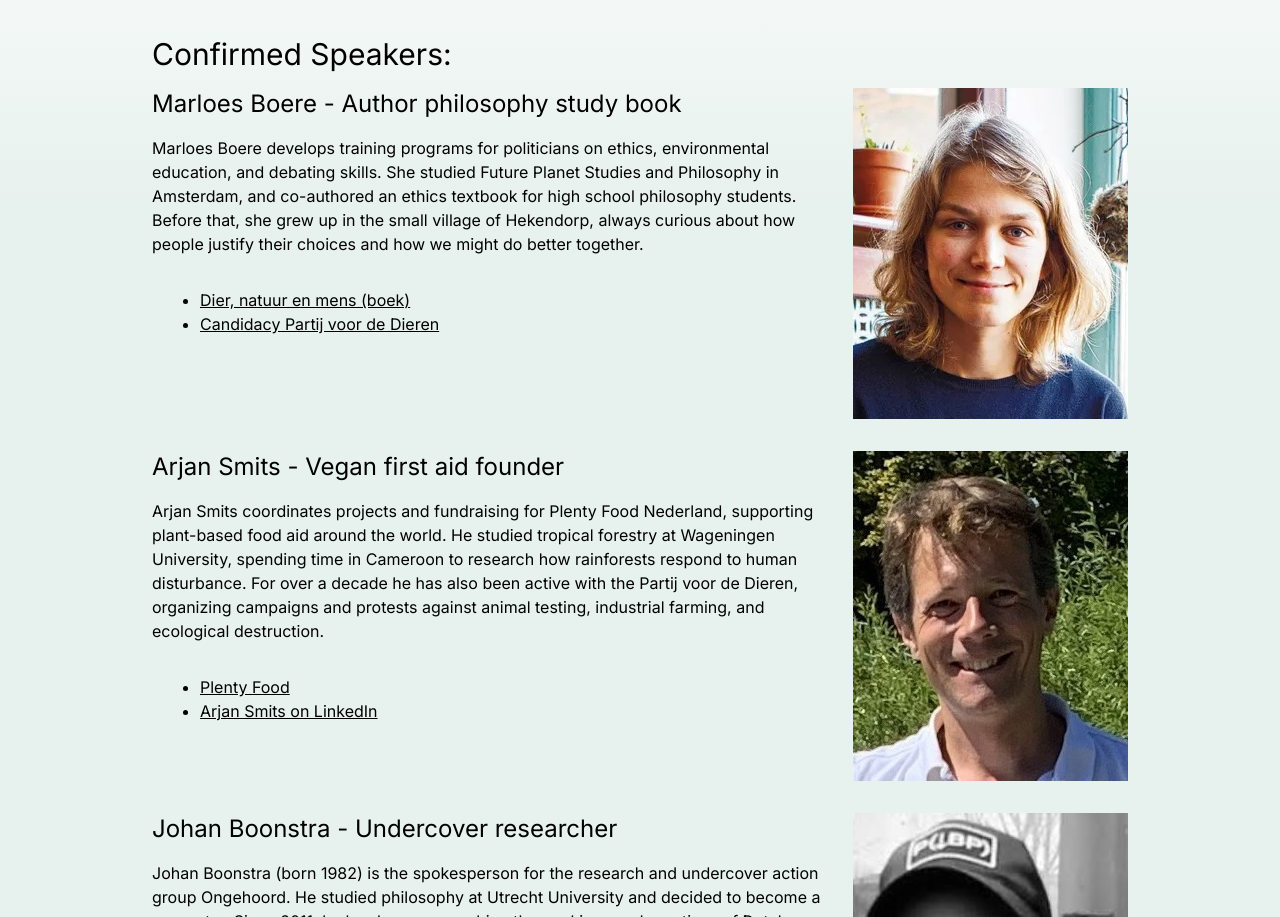
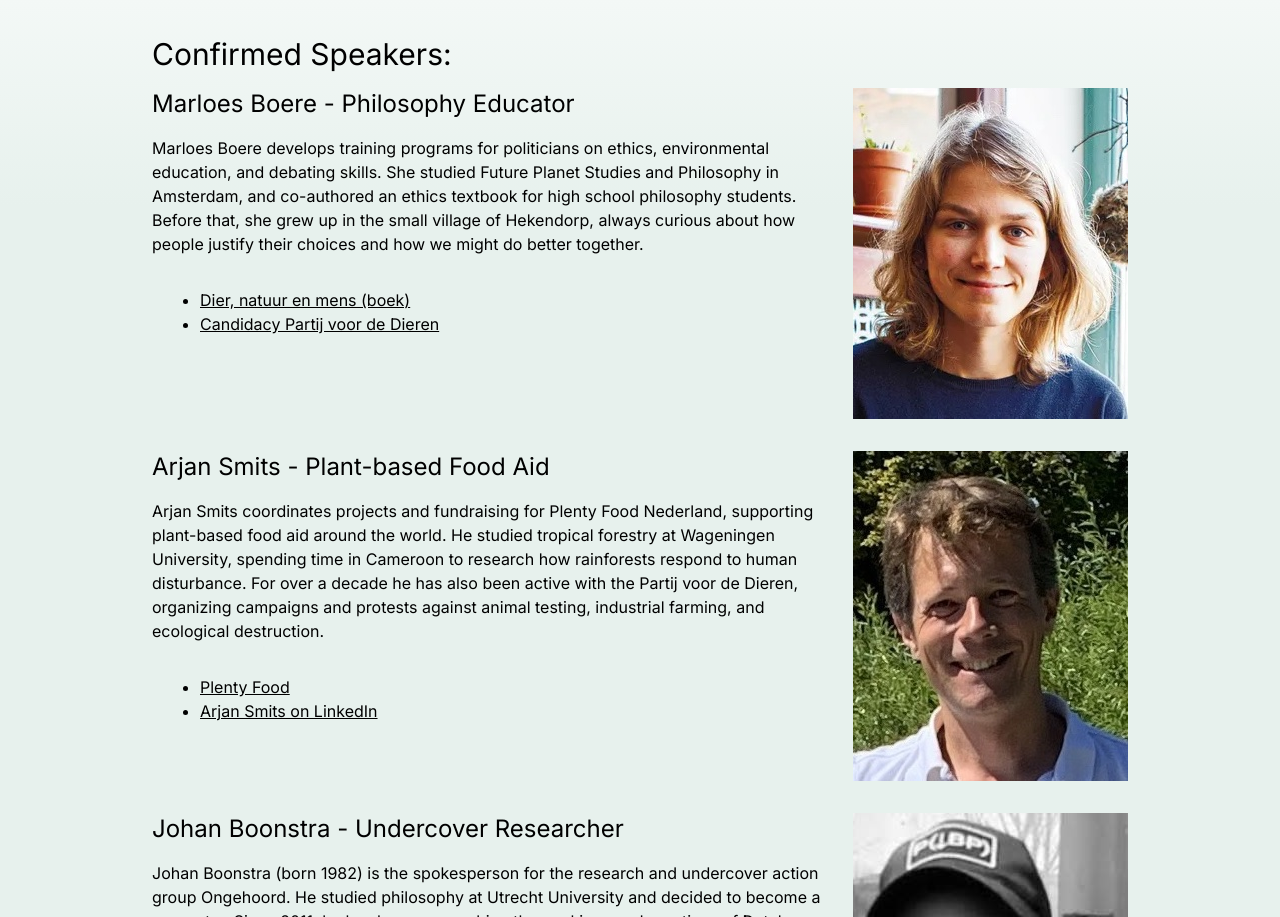
Before and after one commit to veganfuture/veganfuture.org, a Next.js app: page /raaf/3 in a window 1280 px wide. Shown: the part 795-1712 px from the top of the page. Built offline with nearby package versions, Linux system fonts and the light colour scheme.

Commit message:
raaf 3: change titles of speakers (Arjan Smits in particular)

```diff
--- a/app/raaf/3/page.tsx
+++ b/app/raaf/3/page.tsx
@@ -159,9 +159,7 @@ export default function RAAF3() {
 
       <div className="p-4 flex flex-col md:flex-row items-start gap-4">
         <div className="flex-1">
-          <span className="text-2xl">
-            Marloes Boere - Author philosophy study book
-          </span>
+          <span className="text-2xl">Marloes Boere - Philosophy Educator</span>
           <p className="py-4">
             Marloes Boere develops training programs for politicians on ethics,
             environmental education, and debating skills. She studied Future
@@ -204,9 +202,7 @@ export default function RAAF3() {
 
       <div className="p-4 flex flex-col md:flex-row items-start gap-4">
         <div className="flex-1">
-          <span className="text-2xl">
-            Arjan Smits - Vegan first aid founder
-          </span>
+          <span className="text-2xl">Arjan Smits - Plant-based Food Aid</span>
           <p className="py-4">
             Arjan Smits coordinates projects and fundraising for Plenty Food
             Nederland, supporting plant-based food aid around the world. He
@@ -246,7 +242,7 @@ export default function RAAF3() {
       <div className="p-4 flex flex-col md:flex-row items-start gap-4">
         <div className="flex-1">
           <span className="text-2xl">
-            Johan Boonstra - Undercover researcher
+            Johan Boonstra - Undercover Researcher
           </span>
           <p className="py-4">
             Johan Boonstra (born 1982) is the spokesperson for the research and
```
